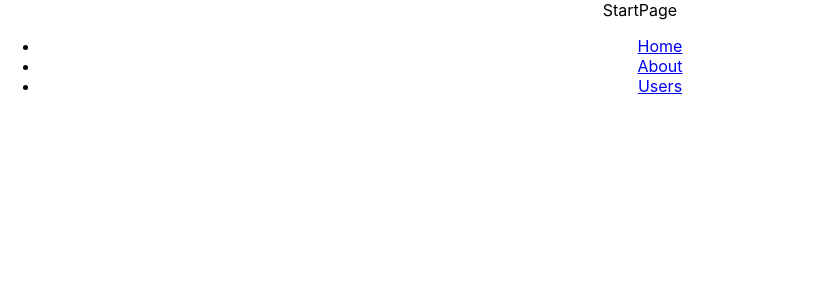
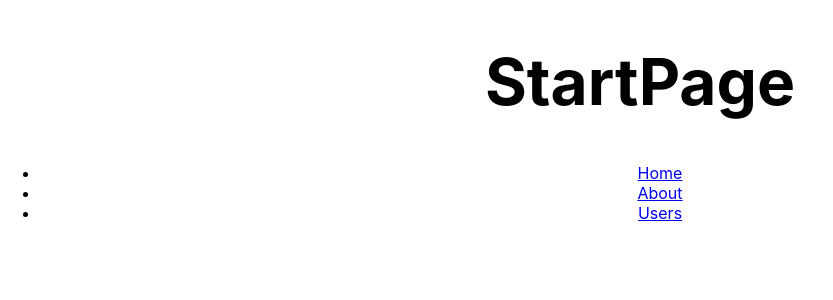
Before and after one commit to BennyCarlsson/venturi, a React (Create React App) app: page / in a window 1280 px wide. Shown: the top 300 px of the page, without its empty margins (0-833 px from the left). Built offline with nearby package versions, Linux system fonts and the light colour scheme.

Commit message:
chore: add styled components

```diff
--- a/package.json
+++ b/package.json
@@ -14,6 +14,7 @@
     "react-dom": "^17.0.1",
     "react-router-dom": "^5.2.0",
     "react-scripts": "4.0.2",
+    "styled-components": "^5.2.1",
     "typescript": "^4.1.2",
     "web-vitals": "^1.0.1"
   },
@@ -42,6 +43,7 @@
     ]
   },
   "devDependencies": {
-    "@types/react-router-dom": "^5.1.7"
+    "@types/react-router-dom": "^5.1.7",
+    "@types/styled-components": "^5.1.7"
   }
 }
--- a/src/views/StartPage/index.tsx
+++ b/src/views/StartPage/index.tsx
@@ -1,9 +1,10 @@
 import React from 'react';
+import {Heading} from './styles'
 
 function StartPage() {
   return (
     <div>
-      StartPage
+      <Heading>StartPage</Heading>
     </div>
   );
 }
--- /dev/null
+++ b/src/views/StartPage/styles.ts
@@ -0,0 +1,5 @@
+import styled from 'styled-components'
+
+export const Heading = styled.h1`
+  font-size: 64px;
+`
```
Also changed, not shown: 1 other file (tests, documents, lock files or other folders).
